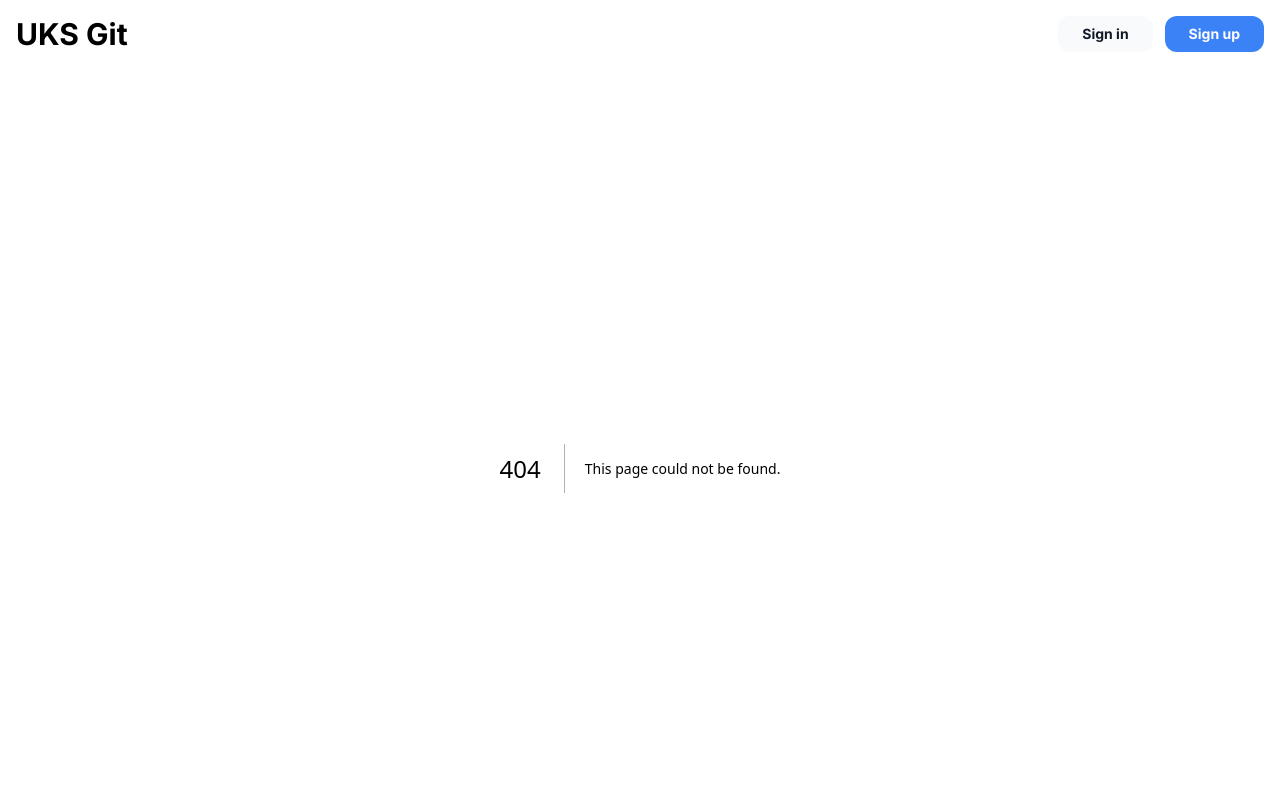
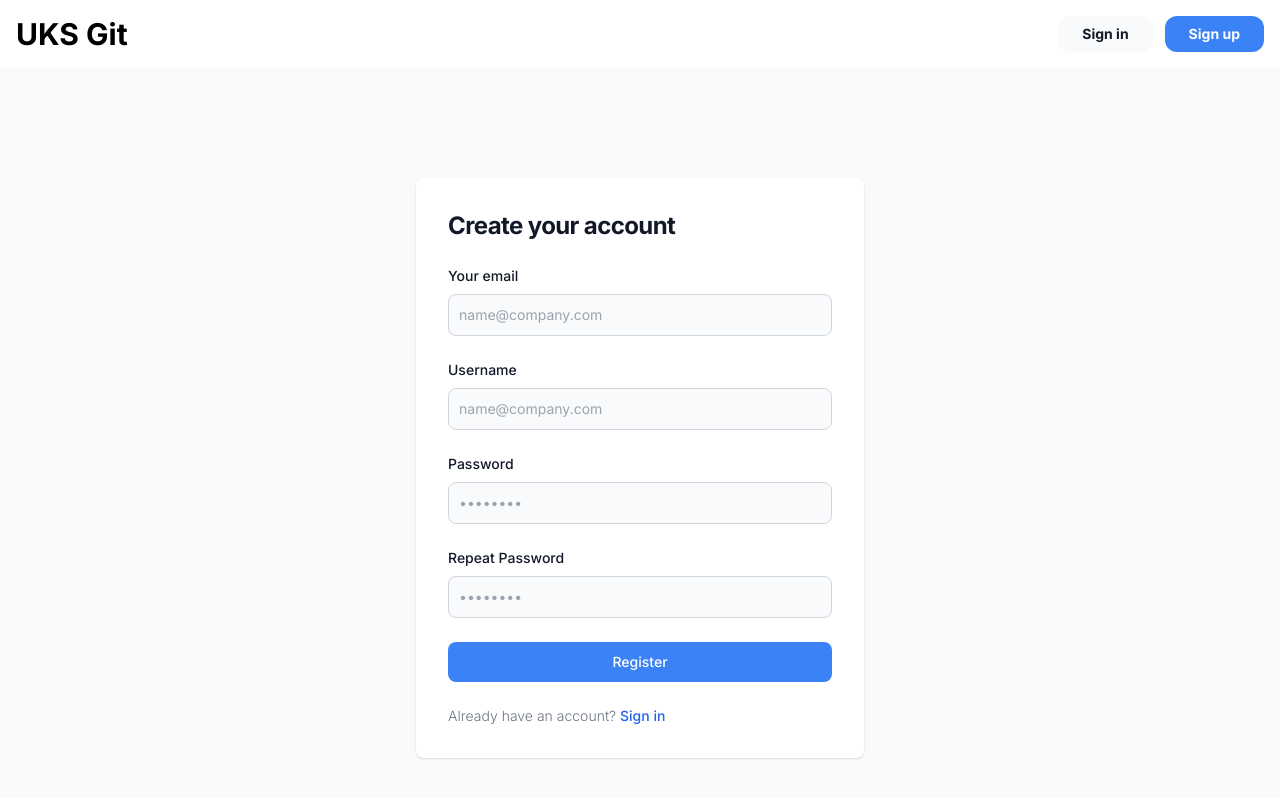
Before and after one commit to dimitrije12/uks-2023, a Next.js app in the folder frontend/: page /registration in a window 1280 px wide. Before the commit this address had no page. Shown: the top 798 px of the page. Built offline with nearby package versions, Linux system fonts and the light colour scheme.

Commit message:
Registraciona forma sa osnovnom validacijom

```diff
--- /dev/null
+++ b/frontend/src/app/registration/page.js
@@ -0,0 +1,166 @@
+'use client';
+import { useState } from 'react';
+import Input from '@/components/input/input';
+import styles from './registration.module.scss';
+import Button from '@/components/button/button';
+
+// This is a client component 👈🏽
+
+const Registration = () => {
+  const [email, setEmail] = useState('');
+  const [username, setUsername] = useState('');
+  const [password, setPassword] = useState('');
+  const [repeatPassword, setRepeatPassword] = useState('');
+  const [passwordsMatch, setPasswordsMatch] = useState(true);
+
+  const [emailError, setEmailError] = useState('');
+  const [usernameError, setUsernameError] = useState('');
+  const [passwordError, setPasswordError] = useState('');
+
+  const validateEmail = () => {
+    const emailRegex = /^[^\s@]+@[^\s@]+\.[^\s@]+$/;
+    if (!emailRegex.test(email)) {
+      setEmailError('Invalid email address');
+      return false;
+    }
+    setEmailError('');
+    return true;
+  };
+
+  const validateUsername = () => {
+    if (username.length < 3) {
+      setUsernameError('Username must be at least 3 characters long');
+      return false;
+    }
+    setUsernameError('');
+    return true;
+  };
+
+  const validatePassword = () => {
+    if (password.length < 6) {
+      setPasswordError('Password must be at least 6 characters long');
+      return false;
+    }
+    setPasswordError('');
+    return true;
+  };
+
+  const handleRegister = () => {
+    const isEmailValid = validateEmail();
+    const isUsernameValid = validateUsername();
+    const isPasswordValid = validatePassword();
+
+    const doPasswordsMatch = password === repeatPassword;
+    setPasswordsMatch(doPasswordsMatch);
+
+    if (
+      isEmailValid &&
+      isUsernameValid &&
+      isPasswordValid &&
+      doPasswordsMatch
+    ) {
+      // Poziv servisa
+      console.log('Registration successful!');
+    }
+  };
+
+  const handleUsernameChange = (e) => {
+    setUsername(e.target.value);
+  };
+
+  const handleEmailChange = (e) => {
+    setEmail(e.target.value);
+  };
+
+  const handlePasswordChange = (e) => {
+    setPassword(e.target.value);
+  };
+
+  const handleRepeatPasswordChange = (e) => {
+    setRepeatPassword(e.target.value);
+  };
+
+  return (
+    <section className={styles.container}>
+      <div>
+        <div>
+          <div className="p-6 space-y-4 md:space-y-6 sm:p-8">
+            <h1 className="text-xl font-bold leading-tight tracking-tight text-gray-900 md:text-2xl dark:text-white">
+              Create your account
+            </h1>
+            <form className="space-y-4 md:space-y-6" action="#">
+              <Input
+                labelContent="Your email"
+                labelFor="email"
+                type="email"
+                name="email"
+                id="email"
+                placeholder="name@company.com"
+                onChange={handleEmailChange}
+              />
+              {emailError && (
+                <p className="text-sm text-red-500">{emailError}</p>
+              )}
+              <Input
+                labelContent="Username"
+                labelFor="username"
+                type="text"
+                name="username"
+                id="username"
+                placeholder="name@company.com"
+                onChange={handleUsernameChange}
+              />
+              {usernameError && (
+                <p className="text-sm text-red-500">{usernameError}</p>
+              )}
+              <Input
+                labelContent="Password"
+                labelFor="password"
+                type="password"
+                name="password"
+                id="password"
+                placeholder="••••••••"
+                onChange={handlePasswordChange}
+              />
+              {passwordError && (
+                <p className="text-sm text-red-500">{passwordError}</p>
+              )}
+
+              <Input
+                labelContent="Repeat Password"
+                labelFor="repeatPassword"
+                type="password"
+                name="repeatPassword"
+                id="repeatPassword"
+                placeholder="••••••••"
+                onChange={handleRepeatPasswordChange}
+              />
+
+              {!passwordsMatch && (
+                <p className="text-sm text-red-500">
+                  Passwords do not match. Please try again.
+                </p>
+              )}
+
+              <div className="flex items-center justify-end">
+                <Button onClick={handleRegister}>Register</Button>
+              </div>
+
+              <p className="text-sm font-light text-gray-500 dark:text-gray-400">
+                Already have an account?{' '}
+                <a
+                  href="/login"
+                  className="font-medium text-blue-600 hover:underline dark:text-blue-500"
+                >
+                  Sign in
+                </a>
+              </p>
+            </form>
+          </div>
+        </div>
+      </div>
+    </section>
+  );
+};
+
+export default Registration;
--- /dev/null
+++ b/frontend/src/app/registration/registration.module.scss
@@ -0,0 +1,9 @@
+.container {
+    @apply bg-gray-50 dark:bg-gray-900;
+    >div {
+        @apply flex flex-col items-center justify-center px-6 py-8 mx-auto md:h-screen lg:py-0;
+        >div {
+            @apply w-full bg-white rounded-lg shadow dark:border md:mt-0 sm:max-w-md xl:p-0 dark:bg-gray-800 dark:border-gray-700;
+        }
+    }
+}
--- a/frontend/src/components/input/input.js
+++ b/frontend/src/components/input/input.js
@@ -1,4 +1,12 @@
-const Input = ({ labelFor, labelContent, type, name, id, placeholder }) => {
+const Input = ({
+  labelFor,
+  labelContent,
+  type,
+  name,
+  id,
+  placeholder,
+  onChange,
+}) => {
   return (
     <div>
       <label
@@ -14,6 +22,7 @@ const Input = ({ labelFor, labelContent, type, name, id, placeholder }) => {
         className="bg-gray-50 border border-gray-300 text-gray-900 sm:text-sm rounded-lg focus:ring-blue-600 focus:border-blue-600 block w-full p-2.5 dark:bg-gray-700 dark:border-gray-600 dark:placeholder-gray-400 dark:text-white dark:focus:ring-blue-500 dark:focus:border-blue-500"
         placeholder={placeholder}
         required=""
+        onChange={onChange}
       />
     </div>
   );
```
